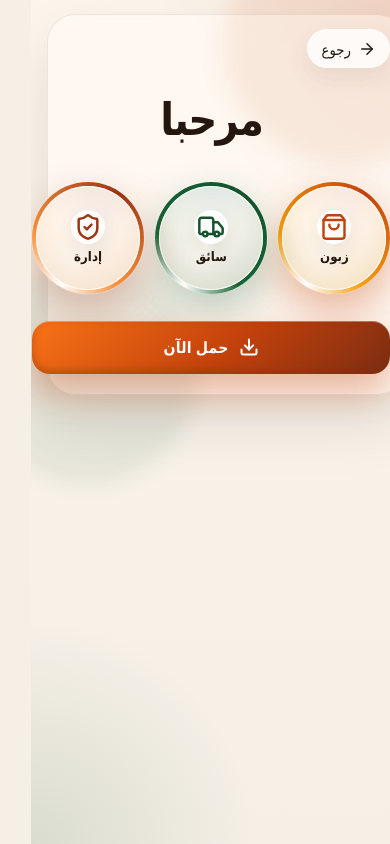
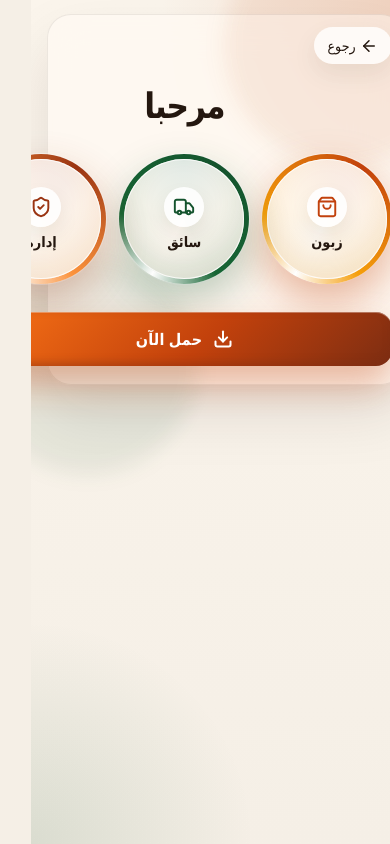
Before and after one commit to lhossohmida-lang/djaje-app, a Next.js app: page / in a window 390 px wide. Built offline with nearby package versions, Linux system fonts and the light colour scheme.

Commit message:
feat: initialize project structure with global styles, Firebase configuration, and core page layouts

```diff
--- a/app/customer/page.tsx
+++ b/app/customer/page.tsx
@@ -99,7 +99,7 @@ export default function CustomerPage() {
         ) : null}
 
         <section
-          className="section"
+          className="section customer-layout"
           style={{ display: "grid", gridTemplateColumns: "repeat(auto-fit, minmax(320px, 1fr))", gap: "1rem" }}
         >
           <div className="grid">
--- a/app/globals.css
+++ b/app/globals.css
@@ -50,8 +50,9 @@ img {
 }
 
 .page-shell {
-  width: min(1200px, calc(100% - 2rem));
+  width: min(1200px, calc(100% - 1.5rem));
   margin: 0 auto;
+  padding: 0 0.25rem;
 }
 
 .section {
@@ -129,7 +130,7 @@ img {
 /* ===== Menu cards ===== */
 .menu-grid {
   display: grid;
-  grid-template-columns: repeat(auto-fit, minmax(240px, 1fr));
+  grid-template-columns: repeat(auto-fill, minmax(180px, 1fr));
   gap: 1rem;
 }
 
@@ -153,6 +154,7 @@ img {
   padding: 1px;
   background: linear-gradient(135deg, rgba(194, 65, 12, 0.35), transparent 45%, rgba(20, 83, 45, 0.25));
   -webkit-mask: linear-gradient(#000, #000) content-box, linear-gradient(#000, #000);
+          mask: linear-gradient(#000, #000) content-box, linear-gradient(#000, #000);
   -webkit-mask-composite: xor;
           mask-composite: exclude;
   opacity: 0;
@@ -230,6 +232,7 @@ img {
   line-height: 1.6;
   display: -webkit-box;
   -webkit-line-clamp: 2;
+  line-clamp: 2;
   -webkit-box-orient: vertical;
   overflow: hidden;
 }
@@ -389,56 +392,67 @@ img {
 /* ===== Mobile ===== */
 @media (max-width: 768px) {
   .page-shell {
-    width: min(100% - 1rem, 100%);
+    width: 100%;
+    padding: 0 0.65rem;
   }
 
   .section {
     padding: 0.75rem 0;
   }
 
+  /* صفحة العميل: المنيو + السلة تكون عمودًا واحدًا */
+  .customer-layout {
+    grid-template-columns: 1fr !important;
+  }
+
   .menu-grid {
     grid-template-columns: repeat(2, 1fr);
-    gap: 0.6rem;
+    gap: 0.55rem;
   }
 
   .menu-card {
-    border-radius: 16px;
+    border-radius: 14px;
   }
 
   .menu-card-image {
-    height: 120px;
+    height: 115px;
   }
 
   .menu-card-body {
-    padding: 0.6rem 0.7rem 0.7rem;
-    gap: 0.35rem;
+    padding: 0.55rem 0.65rem 0.65rem;
+    gap: 0.3rem;
   }
 
   .menu-card-title {
-    font-size: 0.92rem;
+    font-size: 0.88rem;
   }
 
   .menu-card-desc {
-    font-size: 0.75rem;
+    font-size: 0.73rem;
     -webkit-line-clamp: 2;
+    line-clamp: 2;
   }
 
   .menu-card-price {
-    font-size: 0.9rem;
+    font-size: 0.88rem;
   }
 
   .menu-card-time {
-    font-size: 0.7rem;
+    font-size: 0.68rem;
   }
 
   .menu-card-add {
-    width: 40px;
-    height: 40px;
+    width: 38px;
+    height: 38px;
   }
 
   .menu-card-category {
-    font-size: 0.65rem;
-    padding: 0.2rem 0.5rem;
+    font-size: 0.63rem;
+    padding: 0.18rem 0.45rem;
+  }
+
+  .menu-card-footer {
+    gap: 0.3rem;
   }
 
   .button {
@@ -450,7 +464,8 @@ img {
   .textarea,
   .select {
     padding: 0.75rem 0.85rem;
-    font-size: 0.95rem;
+    font-size: 1rem; /* 1rem لمنع auto-zoom في iOS */
+    border-radius: 12px;
   }
 
   .card {
@@ -476,34 +491,76 @@ img {
 
   .admin-topbar {
     padding: 1rem;
+    border-radius: 18px;
   }
 
   .admin-topbar h1 {
-    font-size: 1.25rem;
+    font-size: 1.2rem;
   }
 
   .admin-tabs {
     width: 100%;
     justify-content: center;
+    overflow-x: auto;
+    -webkit-overflow-scrolling: touch;
+    scrollbar-width: none;
+    flex-wrap: nowrap;
+    padding: 0.35rem;
+  }
+
+  .admin-tabs::-webkit-scrollbar {
+    display: none;
   }
 
   .admin-tab {
-    padding: 0.55rem 1rem;
-    font-size: 0.88rem;
+    padding: 0.5rem 0.9rem;
+    font-size: 0.85rem;
+    white-space: nowrap;
+    flex-shrink: 0;
   }
 
   .menu-form-grid .span-2 {
     grid-column: 1 / -1;
   }
+
+  .section-card {
+    padding: 1rem;
+    border-radius: 18px;
+  }
+
+  .order-card {
+    padding: 0.9rem;
+  }
+
+  .order-card .actions .button {
+    padding: 0.5rem 0.7rem;
+    font-size: 0.82rem;
+  }
+
+  .auth-card {
+    margin: 1rem auto;
+    padding: 1.5rem 1.25rem;
+    border-radius: 22px;
+  }
 }
 
-@media (max-width: 380px) {
+@media (max-width: 420px) {
+  .menu-grid {
+    grid-template-columns: repeat(2, 1fr);
+    gap: 0.45rem;
+  }
+
   .menu-card-image {
-    height: 105px;
+    height: 100px;
   }
 
   .menu-card-title {
-    font-size: 0.85rem;
+    font-size: 0.82rem;
+  }
+
+  .menu-card-add {
+    width: 34px;
+    height: 34px;
   }
 }
 
--- a/app/page.tsx
+++ b/app/page.tsx
@@ -325,40 +325,73 @@ export default function LandingPage() {
         }
         @media (max-width: 600px) {
           .install-cta {
-            font-size: .98rem;
-            padding: .95rem 1.1rem;
+            font-size: 1rem;
+            padding: 1rem 1.2rem;
+            border-radius: 16px;
           }
           .landing-shell {
-            gap: 1.2rem;
-            padding: .85rem .85rem 1.25rem;
-            border-radius: 28px;
+            gap: 1rem;
+            padding: .75rem .75rem 1.1rem;
+            border-radius: 24px;
           }
           .landing-back {
-            padding: .6rem .9rem;
-            font-size: .92rem;
+            padding: .55rem .85rem;
+            font-size: .88rem;
+            gap: .3rem;
+          }
+          .landing-back svg {
+            transform: scaleX(-1);
           }
           .roles-row {
-            gap: .7rem;
-            transform: translateY(14px);
+            gap: .8rem;
+            transform: translateY(10px);
+            justify-content: center;
           }
           .story-ring {
-            width: 112px;
-            height: 112px;
-            padding: 4px;
+            width: 130px;
+            height: 130px;
+            padding: 5px;
           }
           .story-core {
-            padding: .55rem;
-            gap: .22rem;
+            padding: .7rem .5rem;
+            gap: .28rem;
+          }
+          .story-icon {
+            width: 40px;
+            height: 40px;
+          }
+          .story-icon svg {
+            width: 22px;
+            height: 22px;
+          }
+          .role-label {
+            font-size: .9rem;
+            font-weight: 800;
+          }
+          .role-sub {
+            display: none;
+          }
+        }
+
+        @media (max-width: 380px) {
+          .story-ring {
+            width: 108px;
+            height: 108px;
+            padding: 4px;
           }
           .story-icon {
             width: 34px;
             height: 34px;
           }
+          .story-icon svg {
+            width: 18px;
+            height: 18px;
+          }
           .role-label {
-            font-size: .82rem;
+            font-size: .8rem;
           }
-          .role-sub {
-            display: none;
+          .roles-row {
+            gap: .55rem;
           }
         }
       `}</style>
@@ -374,7 +407,7 @@ export default function LandingPage() {
         <div className="landing-copy">
           <h1
             style={{
-              fontSize: "clamp(2.8rem, 7vw, 4.4rem)",
+              fontSize: "clamp(2.2rem, 8vw, 4.4rem)",
               fontWeight: 900,
               color: "var(--text)",
               margin: 0,
--- a/lib/firebase.ts
+++ b/lib/firebase.ts
@@ -7,7 +7,7 @@ const firebaseConfig = {
   apiKey: "AIzaSyDKqAVxNbdtPqyHsDvAzt3M-_iOjvzHeEU",
   authDomain: "djaje-322d1.firebaseapp.com",
   projectId: "djaje-322d1",
-  storageBucket: "djaje-322d1.firebasestorage.app",
+  storageBucket: "djaje-322d1.appspot.com",
   messagingSenderId: "999993300637",
   appId: "1:999993300637:web:ff2397e68ce56670b06674",
   measurementId: "G-KBLW6LTV29"
```
